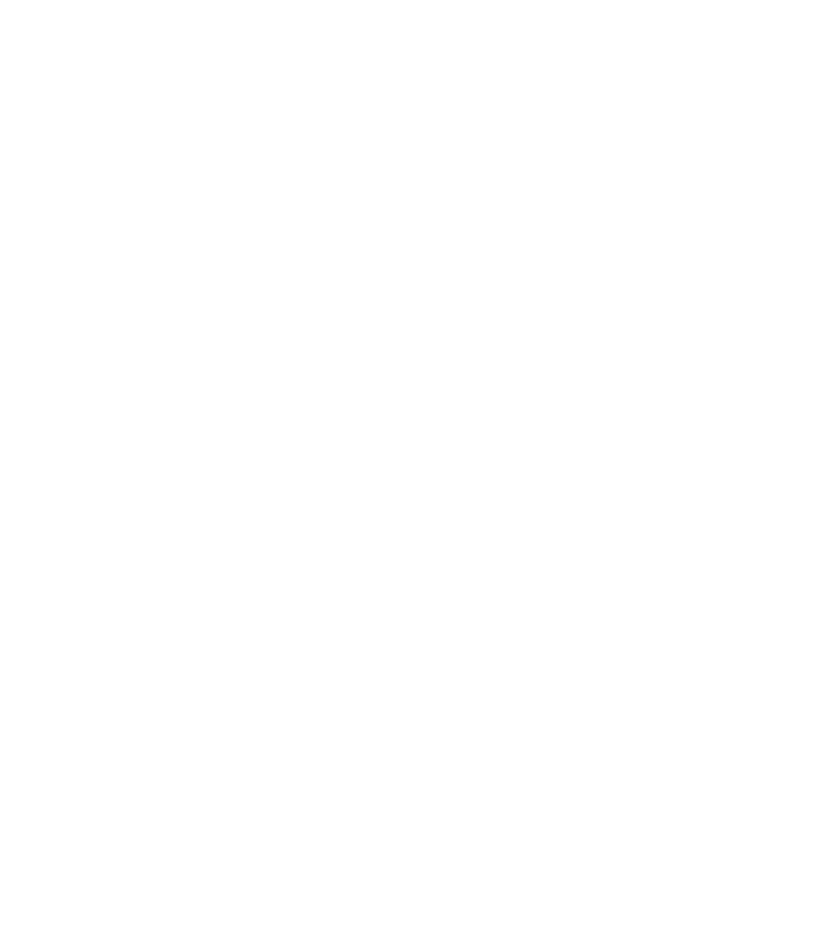
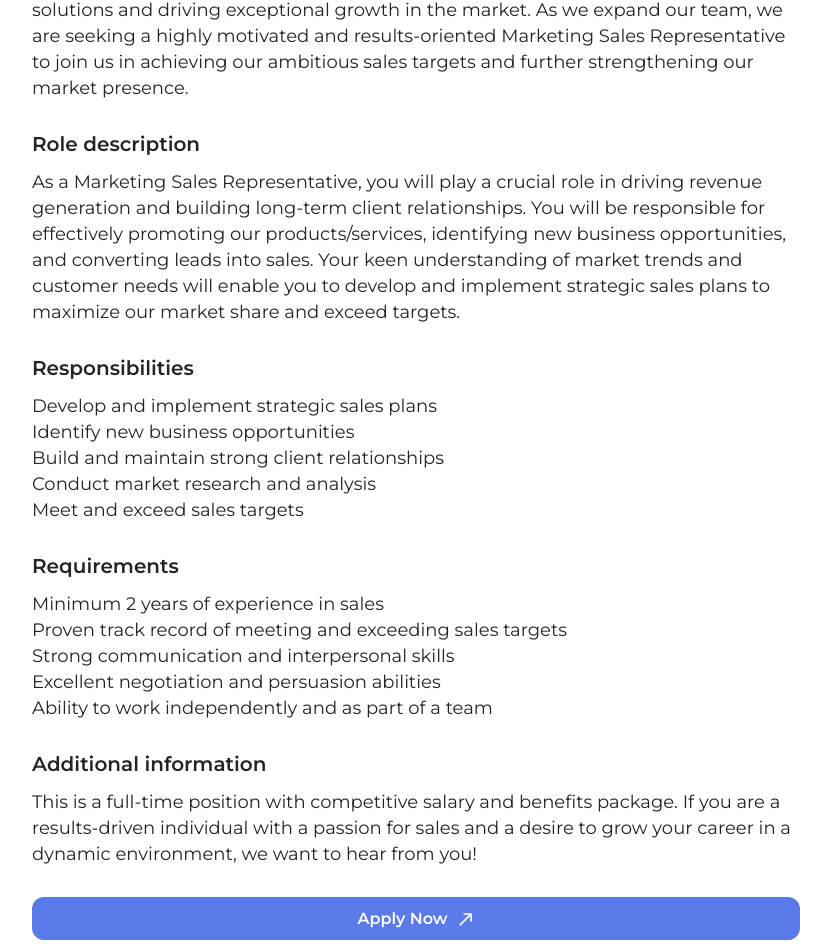
Before and after one commit to Furkan-Ozdemir/jobFinder, a React (Vite) app: page /job/1 in a window 1280 px wide. Shown: the part 678-1630 px from the top of the page, without its empty margins (224-1055 px from the left). Before the commit the page ends 800 px from the top, so only its background shows below. Built offline with nearby package versions, Linux system fonts and the light colour scheme.

Commit message:
Add job details section with company information, role description, responsibilities, and requirements; include apply button and styles

```diff
--- a/src/components/JobDetail/JobDetail.tsx
+++ b/src/components/JobDetail/JobDetail.tsx
@@ -4,6 +4,7 @@ import Header from "../Header/Header";
 import "./index.scss";
 import JobTag from "../JobTag/JobTag";
 import Wallet from "/assets/images/Wallet.png";
+import HorizontalLine from "../HorizontalLine/HorizontalLine";
 
 export default function JobDetail() {
   return (
@@ -94,8 +95,97 @@ export default function JobDetail() {
             </div>
           </div>
         </div>
+        <HorizontalLine />
+
+        <div className="jobDetail__blabla">
+          <div className="jobDetail__blabla__container">
+            <div className="jobDetail__blabla__container__about">
+              <p className="jobDetail__blabla__container__about__title">
+                About company
+              </p>
+              <p>
+                Unicorn is a leading tele-comm company, dedicated to delivering
+                innovative solutions and driving exceptional growth in the
+                market. As we expand our team, we are seeking a highly motivated
+                and results-oriented Marketing Sales Representative to join us
+                in achieving our ambitious sales targets and further
+                strengthening our market presence.
+              </p>
+            </div>
+            <div className="jobDetail__blabla__container__role">
+              <p className="jobDetail__blabla__container__role__title">
+                Role description
+              </p>
+              <p>
+                As a Marketing Sales Representative, you will play a crucial
+                role in driving revenue generation and building long-term client
+                relationships. You will be responsible for effectively promoting
+                our products/services, identifying new business opportunities,
+                and converting leads into sales. Your keen understanding of
+                market trends and customer needs will enable you to develop and
+                implement strategic sales plans to maximize our market share and
+                exceed targets.
+              </p>
+            </div>
+            <div className="jobDetail__blabla__container__responsibilities">
+              <p className="jobDetail__blabla__container__responsibilities__title">
+                Responsibilities
+              </p>
+              <ul>
+                <li>Develop and implement strategic sales plans</li>
+                <li>Identify new business opportunities</li>
+                <li>Build and maintain strong client relationships</li>
+                <li>Conduct market research and analysis</li>
+                <li>Meet and exceed sales targets</li>
+              </ul>
+            </div>
+
+            <div className="jobDetail__blabla__container__requirements">
+              <p className="jobDetail__blabla__container__requirements__title">
+                Requirements
+              </p>
+              <ul>
+                <li>Minimum 2 years of experience in sales</li>
+                <li>
+                  Proven track record of meeting and exceeding sales targets
+                </li>
+                <li>Strong communication and interpersonal skills</li>
+                <li>Excellent negotiation and persuasion abilities</li>
+                <li>Ability to work independently and as part of a team</li>
+              </ul>
+            </div>
+
+            <div className="jobDetail__blabla__container__additional">
+              <p className="jobDetail__blabla__container__additional__title">
+                Additional information
+              </p>
+              <p>
+                This is a full-time position with competitive salary and
+                benefits package. If you are a results-driven individual with a
+                passion for sales and a desire to grow your career in a dynamic
+                environment, we want to hear from you!
+              </p>
+            </div>
+
+            <div className="jobDetail__blabla__container__apply">
+              <Link to={`/job/1/apply`}>
+                <span>Apply now</span>
+                <svg
+                  height={20}
+                  width={20}
+                  color="#fff"
+                  fill="#fff"
+                  viewBox="0 0 24 24"
+                >
+                  <path fill="none" d="M0 0h24v24H0z"></path>
+                  <path d="M9 5v2h6.59L4 18.59 5.41 20 17 8.41V15h2V5H9z"></path>
+                </svg>
+              </Link>
+            </div>
+          </div>
+        </div>
       </div>
-      {/* <Footer /> */}
+      <Footer />
     </>
   );
 }
--- a/src/components/JobDetail/index.scss
+++ b/src/components/JobDetail/index.scss
@@ -144,4 +144,61 @@
       }
     }
   }
+
+  &__blabla {
+    margin-top: 4.8rem;
+    margin-bottom: 6.4rem;
+    &__container {
+      display: flex;
+      flex-direction: column;
+      gap: 3rem;
+      margin-left: auto;
+      margin-right: auto;
+      width: 60%;
+
+      &__about,
+      &__role,
+      &__responsibilities,
+      &__requirements,
+      &__additional {
+        display: flex;
+        flex-direction: column;
+        gap: 1.2rem;
+        &__title {
+          font-size: 2rem;
+          font-weight: 600;
+          line-height: 2.6rem;
+        }
+
+        & > :nth-child(2) {
+          font-size: 1.8rem;
+          line-height: 2.6rem;
+        }
+      }
+
+      &__apply {
+        a {
+          display: flex;
+          align-items: center;
+          justify-content: center;
+          gap: 0.9rem;
+          border: 0;
+          outline: none;
+          background-color: transparent;
+          text-transform: capitalize;
+          text-decoration: none;
+          color: var(--white);
+          background-color: var(--blue);
+          font-family: "Montserrat", sans-serif;
+          line-height: 2.3rem;
+          font-weight: 600;
+          cursor: pointer;
+          font-size: 1.6rem;
+          padding: 1rem;
+          padding-left: 1.2rem;
+          border-radius: 1.2rem;
+        }
+      }
+    }
+  }
 }
```
